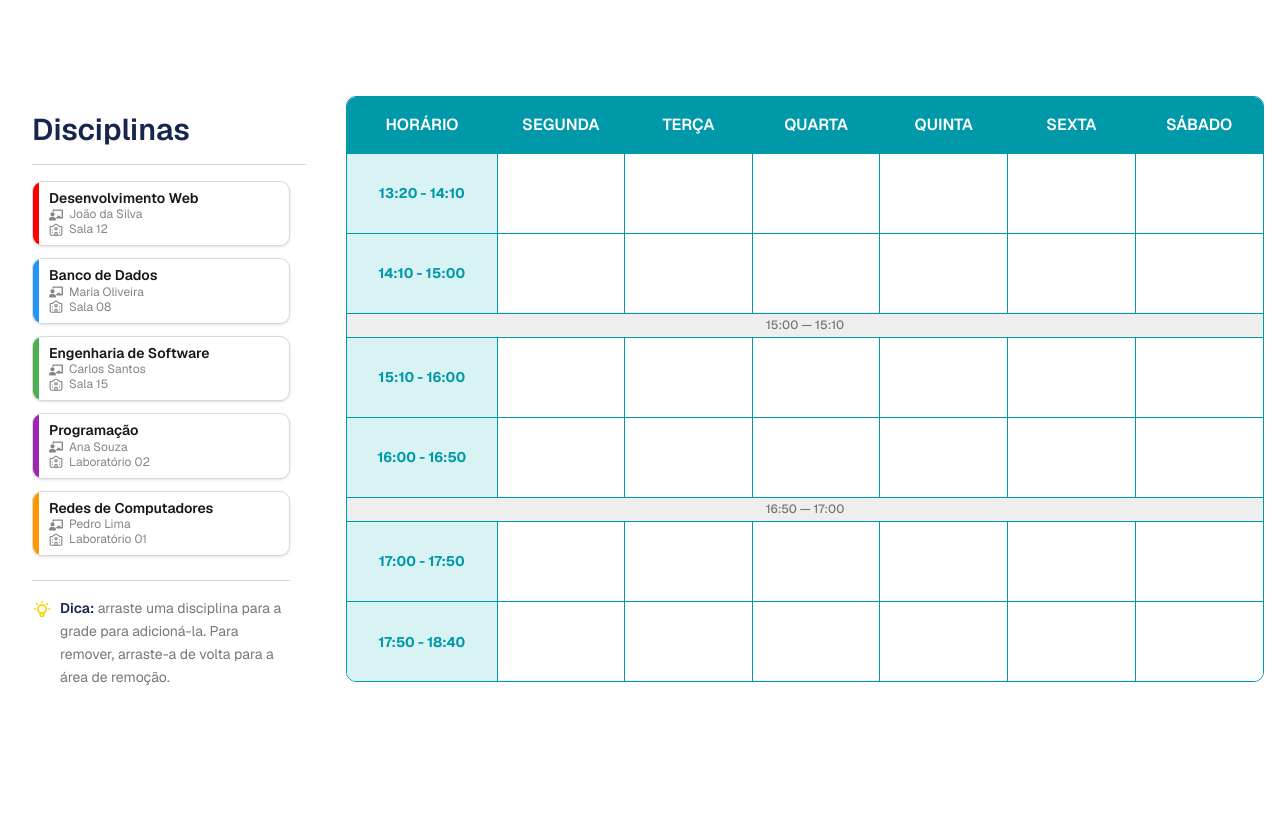
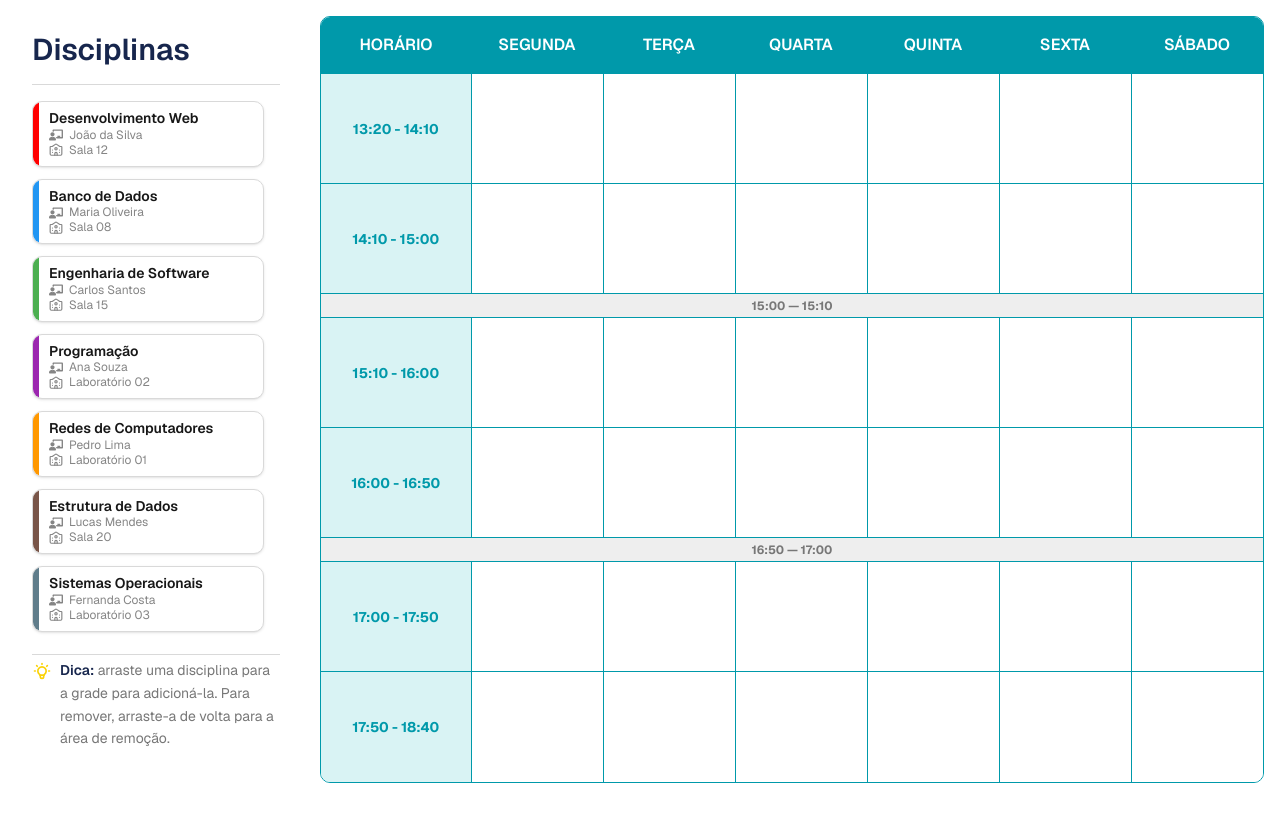
Before and after one commit to PI-AMS-2025-2026/frontend-nextjs, a Next.js app: page / in a window 1280 px wide. Shown: the top 822 px of the page. Before the commit the page ends 800 px from the top, so only its background shows below. Built offline with nearby package versions, Linux system fonts and the light colour scheme.

Commit message:
update drag-n-drop and bugs correction

```diff
--- a/next.config.ts
+++ b/next.config.ts
@@ -1,7 +1,7 @@
 import type { NextConfig } from "next";
 
 const nextConfig: NextConfig = {
-  /* config options here */
+  allowedDevOrigins: ['192.168.11.159'],
   reactCompiler: true,
 };
 
--- a/package.json
+++ b/package.json
@@ -12,7 +12,7 @@
     "class-variance-authority": "^0.7.1",
     "clsx": "^2.1.1",
     "lucide-react": "^1.16.0",
-    "next": "16.2.6",
+    "next": "^16.3.5",
     "radix-ui": "^1.4.3",
     "react": "19.2.4",
     "react-dom": "19.2.4",
--- a/src/app/page.tsx
+++ b/src/app/page.tsx
@@ -46,6 +46,76 @@ const disciplinasIniciais: Discipline[] = [
     professor: "Pedro Lima",
     sala: "Laboratório 01",
     cor: "#FF9800",
+  },
+  {
+    id: "6",
+    disciplina: "Estrutura de Dados",
+    professor: "Lucas Mendes",
+    sala: "Sala 20",
+    cor: "#795548",
+  },
+  {
+    id: "7",
+    disciplina: "Sistemas Operacionais",
+    professor: "Fernanda Costa",
+    sala: "Laboratório 03",
+    cor: "#607D8B",
+  },
+  {
+    id: "8",
+    disciplina: "Programação Orientada a Objetos",
+    professor: "Rafael Almeida",
+    sala: "Sala 18",
+    cor: "#3F51B5",
+  },
+  {
+    id: "9",
+    disciplina: "Inteligência Artificial",
+    professor: "Juliana Martins",
+    sala: "Laboratório 04",
+    cor: "#009688",
+  },
+  {
+    id: "10",
+    disciplina: "Desenvolvimento Mobile",
+    professor: "Gabriel Souza",
+    sala: "Sala 22",
+    cor: "#E91E63",
+  },
+  {
+    id: "11",
+    disciplina: "Redes de Computadores",
+    professor: "Marcos Oliveira",
+    sala: "Laboratório 01",
+    cor: "#FF5722",
+  },
+  {
+    id: "12",
+    disciplina: "Segurança da Informação",
+    professor: "Patrícia Lima",
+    sala: "Sala 25",
+    cor: "#8BC34A",
+  },
+  {
+    id: "13",
+    disciplina: "Banco de Dados Avançado",
+    professor: "André Santos",
+    sala: "Sala 09",
+    cor: "#673AB7",
+  },
+  {
+    id: "14",
+    disciplina: "Arquitetura de Software",
+    professor: "Camila Rocha",
+    sala: "Sala 14",
+    cor: "#00BCD4",
+  },
+  {
+    id: "15",
+    disciplina: "Computação em Nuvem",
+    professor: "Bruno Ferreira",
+    sala: "Laboratório 05",
+    cor: "#CDDC39",
   },
 ];
 
@@ -106,25 +176,34 @@ export default function Home() {
     setArrastando(false);
   };
 
+  const handleRemoveAll = () => {
+    setAulas([]);
+    setArrastando(false);
+  };
+
   const disciplinasDisponiveis = disciplinas.filter(
     (disciplina) => !aulas.some((aula) => aula.id === disciplina.id),
   );
 
   return (
-    <main className="flex h-screen w-screen items-center justify-center overflow-hidden p-4">
-      <div className="grid w-full max-w-[1800px] min-w-0 grid-cols-[1fr_3fr] gap-6">
-        {/* 25% - Lista de disciplinas */}
-        <div className="min-w-0">
+    <main className="flex min-h-screen w-full flex-col justify-end p-4">
+      {/* Container responsável pela altura dos componentes */}
+      <div className="h-[860px] w-full">
+        {/* Container responsável pelo posicionamento lado a lado */}
+        <div className="grid h-full w-full grid-cols-[280px_minmax(0,1fr)] gap-6">
+          {/* Lista de disciplinas */}
+          <div className="h-[750px] min-h-0 min-w-0">
             <DisciplineList
               disciplinas={disciplinasDisponiveis}
               arrastando={arrastando}
               onRemove={handleRemove}
+              onRemoveAll={handleRemoveAll}
               onDragStateChange={setArrastando}
             />
           </div>
 
-        {/* 75% - Grade */}
-        <div className="min-w-0">
+          {/* Grade */}
+          <div className="h-[750px] min-h-0 min-w-0">
             <Timetable
               aulas={aulas}
               onAulaDrop={handleAulaDrop}
@@ -132,6 +211,7 @@ export default function Home() {
             />
           </div>
         </div>
+      </div>
     </main>
   );
 }
--- a/src/components/ui/discipline-card.tsx
+++ b/src/components/ui/discipline-card.tsx
@@ -2,6 +2,8 @@
 
 import { FaChalkboardTeacher } from "react-icons/fa";
 import { University } from "lucide-react";
+
+export const DISCIPLINE_DND_MIME = "application/x-discipline+json";
 
 type DisciplineCardProps = {
   id: string;
@@ -25,18 +27,16 @@ export default function DisciplineCard({
   onDragEnd,
 }: DisciplineCardProps) {
   const handleDragStart = (event: React.DragEvent<HTMLDivElement>) => {
-    event.dataTransfer.clearData();
+    const payload = JSON.stringify({
+      id,
+      disciplina,
+      professor,
+      sala,
+      cor,
+    });
 
-    event.dataTransfer.setData(
-      "discipline",
-      JSON.stringify({
-        id,
-        disciplina,
-        professor,
-        sala,
-        cor,
-      }),
-    );
+    event.dataTransfer.setData(DISCIPLINE_DND_MIME, payload);
+    event.dataTransfer.setData("text/plain", payload);
 
     event.dataTransfer.effectAllowed = "move";
 
--- a/src/components/ui/discipline-list.tsx
+++ b/src/components/ui/discipline-list.tsx
@@ -2,7 +2,7 @@
 
 import { useState } from "react";
 import { TbBulb } from "react-icons/tb";
-import DisciplineCard from "./discipline-card";
+import DisciplineCard, { DISCIPLINE_DND_MIME } from "./discipline-card";
 
 export type Discipline = {
   id: string;
@@ -16,6 +16,7 @@ type DisciplineListProps = {
   disciplinas: Discipline[];
   arrastando: boolean;
   onRemove: (id: string) => void;
+  onRemoveAll?: () => void;
   onDragStateChange?: (arrastando: boolean) => void;
 };
 
@@ -23,6 +24,7 @@ export default function DisciplineList({
   disciplinas,
   arrastando,
   onRemove,
+  onRemoveAll,
   onDragStateChange,
 }: DisciplineListProps) {
   const [hoverRemover, setHoverRemover] = useState(false);
@@ -42,7 +44,10 @@ export default function DisciplineList({
   const handleDrop = (event: React.DragEvent<HTMLDivElement>) => {
     event.preventDefault();
 
-    const data = event.dataTransfer.getData("discipline");
+    const data =
+      event.dataTransfer.getData(DISCIPLINE_DND_MIME) ||
+      event.dataTransfer.getData("text/plain") ||
+      event.dataTransfer.getData("discipline");
 
     if (!data) {
       setHoverRemover(false);
@@ -63,15 +68,18 @@ export default function DisciplineList({
   };
 
   return (
-    <aside className="flex h-full w-full min-h-0 flex-col rounded-lg p-4">
+    <aside className="flex h-full min-h-0 w-full flex-col rounded-lg p-4">
       <h2 className="mb-4 shrink-0 text-3xl font-semibold text-[#17264D]">
         Disciplinas
       </h2>
 
       {/* Separador entre título e cards */}
-      <div className="mb-4 w-full max-w-[280px] border-t border-[#D9D9D9]" />
+      <div className="mb-4 w-full max-w-[280px] shrink-0 border-t border-[#D9D9D9]" />
 
-      <div className="min-h-0 flex-1 overflow-y-auto pr-4">
+      {/* Área dos cards + espaço de remoção */}
+      <div className="flex min-h-0 flex-1 flex-col overflow-hidden">
+        {/* SOMENTE OS CARDS POSSUEM SCROLL */}
+        <div className="min-h-0 overflow-y-auto pr-4">
           <div className="flex flex-col gap-3">
             {disciplinas.map((disciplina) => (
               <div key={disciplina.id} className="w-full max-w-[280px]">
@@ -86,13 +94,16 @@ export default function DisciplineList({
                 />
               </div>
             ))}
+          </div>
+        </div>
 
+        {/* ÁREA DE REMOÇÃO - OCUPA AUTOMATICAMENTE O ESPAÇO RESTANTE */}
         {arrastando && (
           <div
             onDragOver={handleDragOver}
             onDragLeave={handleDragLeave}
             onDrop={handleDrop}
-              className={`flex min-h-[72px] w-full max-w-[280px] shrink-0 items-center justify-center rounded-lg border-2 border-dashed px-4 text-center text-sm font-medium transition ${
+            className={`mt-3 flex min-h-[72px] flex-1 items-center justify-center rounded-lg border-2 border-dashed px-4 text-center text-sm font-medium transition ${
               hoverRemover
                 ? "border-red-400 bg-red-50 text-red-600"
                 : "border-[#BDBDBD] bg-[#EEEEEE] text-[#777777]"
@@ -103,21 +114,20 @@ export default function DisciplineList({
               : "Arraste aqui para remover"}
           </div>
         )}
+      </div>
 
-          {/* Separador antes da dica */}
-          <div className="mt-3 w-full max-w-[280px] border-t border-[#D9D9D9]" />
+      {/* Separador antes da dica - FIXO */}
+      <div className="mt-3 w-full max-w-[280px] shrink-0 border-t border-[#D9D9D9]" />
 
-          {/* Dica */}
-          <div className="flex w-full max-w-[280px] items-start gap-2 pt-1 text-sm text-[#777777]">
-            <TbBulb className="mt-0.5 h-5 w-5 shrink-0 text-[#FAD207] border-[#000000]" />
+      {/* Dica - FIXA */}
+      <div className="flex w-full max-w-[280px] shrink-0 items-start gap-2 pt-1 text-sm text-[#777777]">
+        <TbBulb className="mt-0.5 h-5 w-5 shrink-0 border-[#000000] text-[#FAD207]" />
 
         <p className="leading-relaxed">
-              <span className="font-semibold text-[#17264D]">Dica:</span>{" "}
-              arraste uma disciplina para a grade para adicioná-la. Para
-              remover, arraste-a de volta para a área de remoção.
+          <span className="font-semibold text-[#17264D]">Dica:</span> arraste
+          uma disciplina para a grade para adicioná-la. Para remover, arraste-a
+          de volta para a área de remoção.
         </p>
-          </div>
-        </div>
       </div>
     </aside>
   );
--- a/src/components/ui/timetable.tsx
+++ b/src/components/ui/timetable.tsx
@@ -1,7 +1,7 @@
 "use client";
 
 import { Fragment, useState } from "react";
-import DisciplineCard from "./discipline-card";
+import DisciplineCard, { DISCIPLINE_DND_MIME } from "./discipline-card";
 import type { Discipline } from "./discipline-list";
 
 export type DiaSemana =
@@ -125,10 +125,27 @@ export default function Timetable({
 }: TimetableProps) {
   const [celulaHover, setCelulaHover] = useState<string | null>(null);
 
+  const getAula = (dia: DiaSemana, horario: Horario) => {
+    return aulas.find(
+      (aula) =>
+        aula.dia === dia &&
+        aula.inicio === horario.inicio &&
+        aula.fim === horario.fim,
+    );
+  };
+
   const handleDragOver = (
     event: React.DragEvent<HTMLTableCellElement>,
     celulaId: string,
+    aulaExiste: boolean,
   ) => {
+    // Se a célula já possui uma aula, ela fica bloqueada
+    if (aulaExiste) {
+      event.dataTransfer.dropEffect = "none";
+      setCelulaHover(null);
+      return;
+    }
+
     event.preventDefault();
 
     event.dataTransfer.dropEffect = "move";
@@ -147,7 +164,18 @@ export default function Timetable({
   ) => {
     event.preventDefault();
 
-    const data = event.dataTransfer.getData("discipline");
+    // Verifica novamente se a célula já está ocupada
+    const aulaExiste = getAula(dia, horario);
+
+    if (aulaExiste) {
+      setCelulaHover(null);
+      return;
+    }
+
+    const data =
+      event.dataTransfer.getData(DISCIPLINE_DND_MIME) ||
+      event.dataTransfer.getData("text/plain") ||
+      event.dataTransfer.getData("discipline");
 
     if (!data) {
       setCelulaHover(null);
@@ -164,15 +192,6 @@ export default function Timetable({
 
     setCelulaHover(null);
     onDragStateChange?.(false);
-  };
-
-  const getAula = (dia: DiaSemana, horario: Horario) => {
-    return aulas.find(
-      (aula) =>
-        aula.dia === dia &&
-        aula.inicio === horario.inicio &&
-        aula.fim === horario.fim,
-    );
   };
 
   const getIntervalo = (horario: Horario) => {
@@ -210,7 +229,7 @@ export default function Timetable({
             return (
               <Fragment key={`${horario.inicio}-${horario.fim}`}>
                 <tr>
-                  <td className="h-[80px] border-t border-[#0099AA] bg-[#D9F3F4] px-2 text-center align-middle text-sm font-bold text-[#0099AA]">
+                  <td className="h-[110px] border-t border-[#0099AA] bg-[#D9F3F4] px-2 text-center align-middle text-sm font-bold text-[#0099AA]">
                     {horario.inicio} - {horario.fim}
                   </td>
 
@@ -219,14 +238,22 @@ export default function Timetable({
 
                     const aula = getAula(dia.key, horario);
 
+                    const celulaOcupada = !!aula;
+
                     return (
                       <td
                         key={celulaId}
-                        onDragOver={(event) => handleDragOver(event, celulaId)}
+                        onDragOver={(event) =>
+                          handleDragOver(event, celulaId, celulaOcupada)
+                        }
                         onDragLeave={handleDragLeave}
                         onDrop={(event) => handleDrop(event, dia.key, horario)}
-                        className={`h-[80px] border-l border-t border-[#0099AA] p-2 align-middle transition ${
-                          celulaHover === celulaId ? "bg-[#E6F8F9]" : "bg-white"
+                        className={`h-[110px] border-l border-t border-[#0099AA] p-2 align-middle transition ${
+                          celulaOcupada
+                            ? "bg-[#F5F5F5]"
+                            : celulaHover === celulaId
+                              ? "bg-[#E6F8F9]"
+                              : "bg-white"
                         }`}
                       >
                         {aula && (
@@ -250,7 +277,7 @@ export default function Timetable({
                   <tr>
                     <td
                       colSpan={7}
-                      className="h-[24px] border-t border-[#0099AA] bg-[#EEEEEE] px-2 text-center text-xs font-medium text-[#777777]"
+                      className="h-[24px] border-t border-[#0099AA] bg-[#EEEEEE] px-2 text-center text-xs font-bold text-[#777777]"
                     >
                       {intervalo.inicio} — {intervalo.fim}
                     </td>
```
Also changed, not shown: 1 other file (tests, documents, lock files or other folders). Lines whose indentation alone changed are shown as unchanged.
